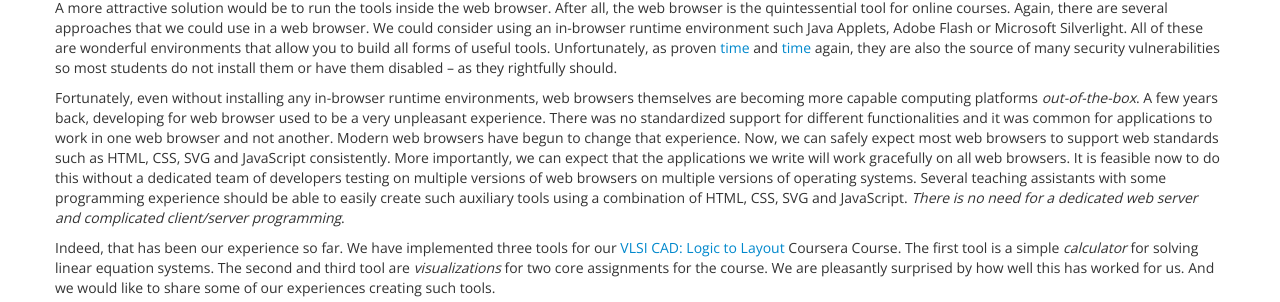
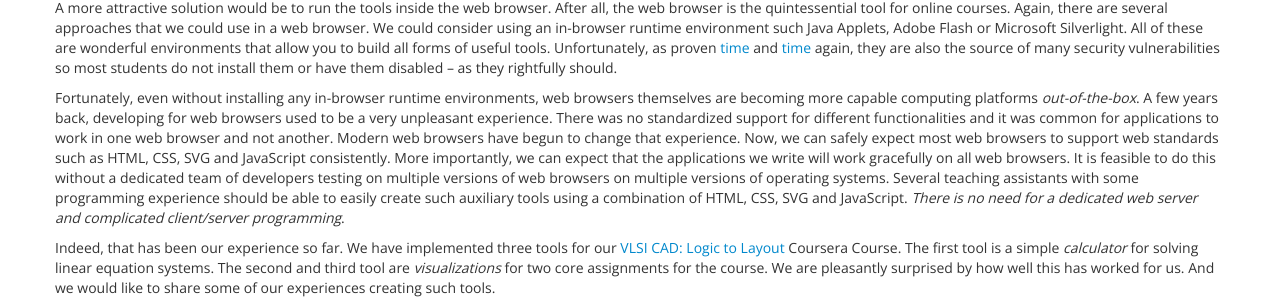
Before and after one commit to vazexqi/vazexqi.github.com, a Jekyll site: the page built from _posts/2013-04-20-javascript-tools-in-coursera.md, in a window 1280 px wide and 900 px high. Shown: the part 421-723 px from the top of the window. Built offline with Jekyll 4.4.1, drawn with Linux system fonts in a browser that asks for light colours; Markdown is read by kramdown in place of the engine named in the settings; comment, search, counter and statistics services are not loaded; part of the change alters nothing that is shown; some of the changed text lies outside the part shown.

Commit message:
Fix typos

```diff
--- a/_posts/2013-04-20-javascript-tools-in-coursera.md
+++ b/_posts/2013-04-20-javascript-tools-in-coursera.md
@@ -46,14 +46,14 @@ should.
 Fortunately, even without installing any in-browser runtime
 environments, web browsers themselves are becoming more capable
 computing platforms _out-of-the-box_. A few years back, developing for
-web browser used to be a very unpleasant experience. There was no
+web browsers used to be a very unpleasant experience. There was no
 standardized support for different functionalities and it was common for
 applications to work in one web browser and not another. Modern web
 browsers have begun to change that experience. Now, we can safely expect
 most web browsers to support web standards such as HTML, CSS, SVG and
 JavaScript consistently. More importantly, we can expect that the
 applications we write will work gracefully on all web browsers. It is
-feasible now to do this without a dedicated team of developers testing
+feasible to do this without a dedicated team of developers testing
 on multiple versions of web browsers on multiple versions of operating
 systems. Several teaching assistants with some programming experience
 should be able to easily create such auxiliary tools using a combination
@@ -221,11 +221,11 @@ library.
 
 We were able to successfully visualize a 1000 by 1000 grid with 1000
 routes. To give you a scale of how big this is, if we were to print it
-out, it will require a 144 in x 144 in paper. It took less than 10 seconds
-and consumed 256 MB of memory on Google Chrome on a 2010 MacBook Pro
-with a 2.53 GHz Core i5 processor with 8 GB of RAM. In summary, we thought
-that performance was decent for what we needed to do. And it did not
-demand too much from the student's computer.
+out, it will require a 144 in x 144 in paper. It took less than 10
+seconds and consumed 256 MB of memory on Google Chrome on a 2010 MacBook
+Pro with a 2.53 GHz Core i5 processor and 8 GB of RAM. In summary, we
+thought that its performance was decent for what we needed to do. And it
+did not demand too much from the student's computer.
 
 One student found the tool useful enough to leave the following
 feedback:
```
